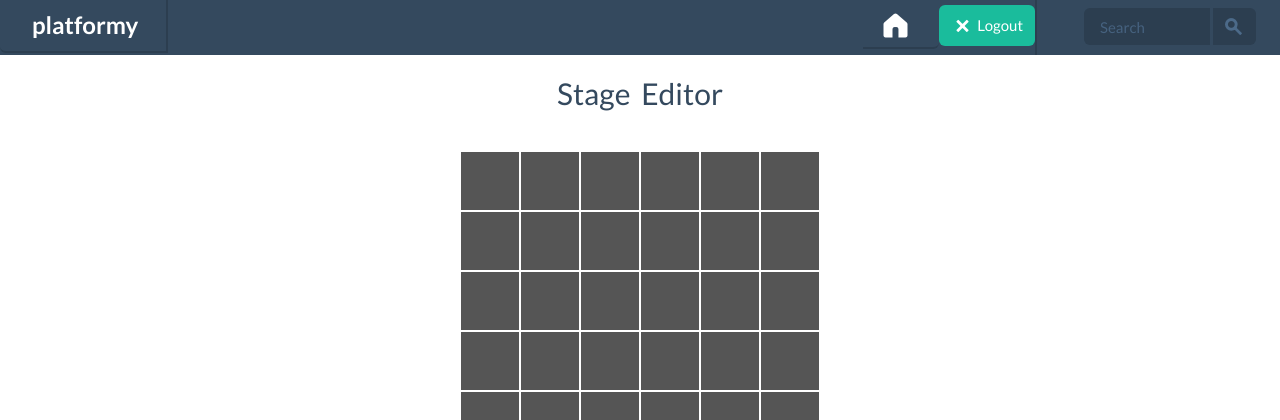
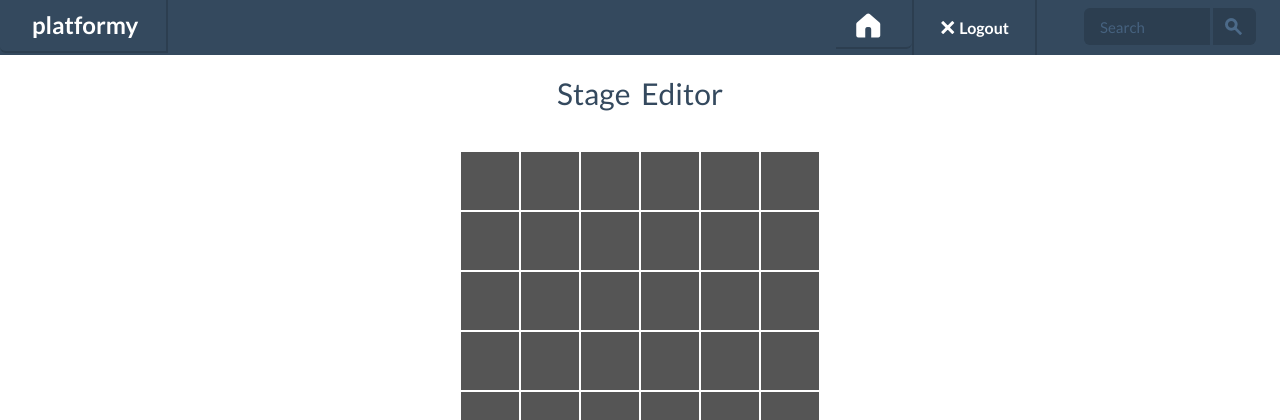
Before and after one commit to kevinpamplona/pdm, a Django app: page /stage/editor in a window 1280 px wide. Shown: the top 420 px of the page. Run offline with Django 3.2, Linux system fonts and the light colour scheme; some libraries are stand-ins or nearby versions.

Commit message:
Style change: Return Logout button to its original look
Did some styling to remove the conspicuous button look from the Logout
button, by assigning the button to a new class that is styled to be
transparent and inherits fonts from parents.

```diff
--- a/assets/stylesheets/style.css
+++ b/assets/stylesheets/style.css
@@ -426,3 +426,11 @@ div.navbar-inner, div.navbar-inner form {
 #gameOver {
   display:none;
 }
+
+.btn-transparent {
+  background: none;
+  border: none;
+  color: inherit;
+  font: inherit;
+  text-shadow: inherit;
+}
--- a/templates/base.html
+++ b/templates/base.html
@@ -41,11 +41,13 @@
                         </a>
                       </li>
                       <li>
+                        <a>
                         <form accept-charset="UTF-8" action="/login/" method="post">
-                          <button class="btn btn-lg btn-block btn-primary" type="submit" name="logout">
-                              <span class="fui-cross"></span> Logout
+                          <button class="btn-transparent" type="submit" name="logout">
+                              <span class="fui-cross"></span> <span class="hidden-desktop">Logout</span>
                           </button>
                         </form>
+                        </a>
                       </li>
                     </ul>
                   </div><!--/.nav-collapse -->
```
